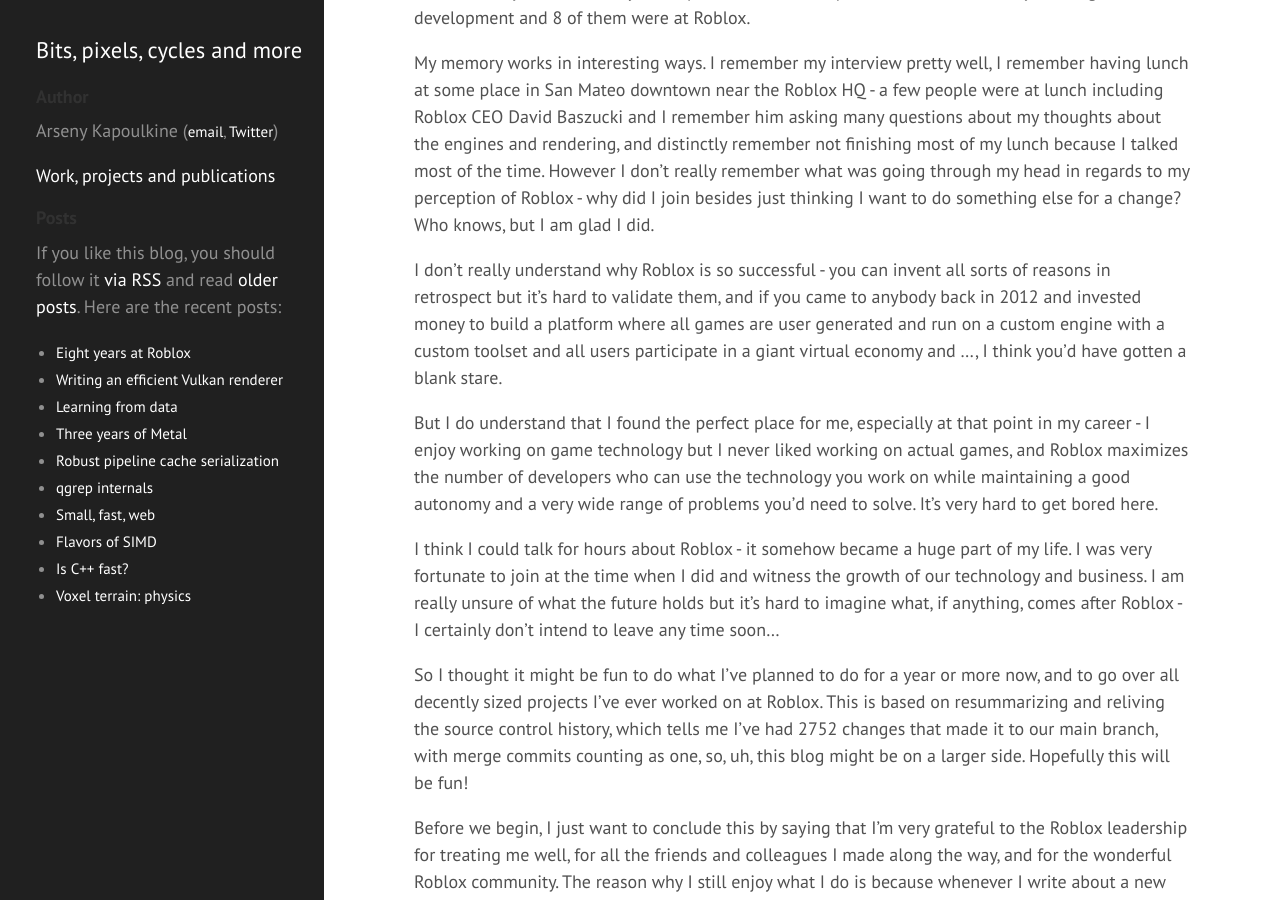
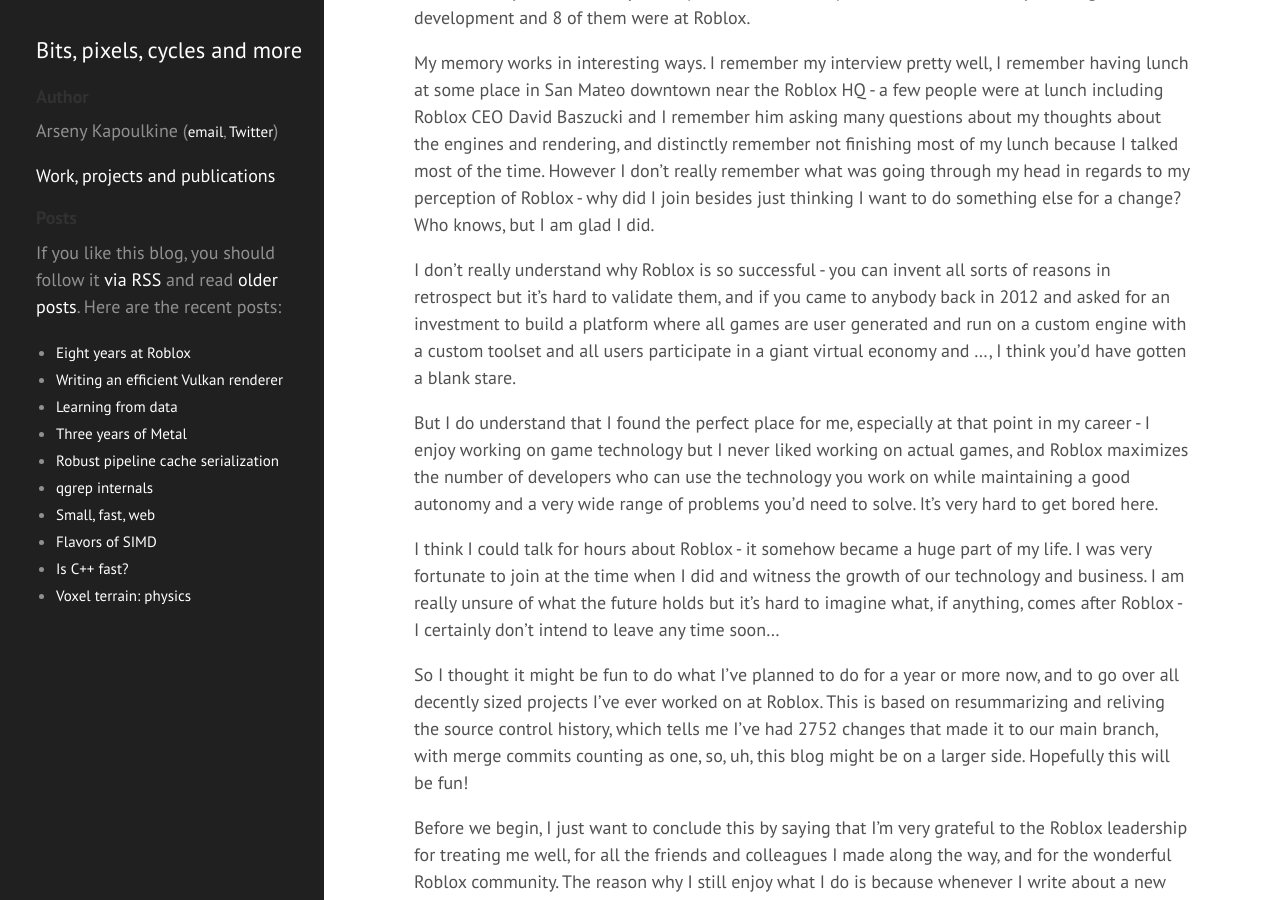
Before and after one commit to zeux/zeux.github.io, a Jekyll site: the page built from _posts/2020-08-02-eight-years-at-roblox.md, in a window 1280 px wide and 900 px high, scrolled down 428 px. Built offline with Jekyll 4.4.1, drawn with Linux system fonts in a browser that asks for light colours.

Commit message:
Minor wording fix

```diff
--- a/_posts/2020-08-02-eight-years-at-roblox.md
+++ b/_posts/2020-08-02-eight-years-at-roblox.md
@@ -10,7 +10,7 @@
 
 My memory works in interesting ways. I remember my interview pretty well, I remember having lunch at some place in San Mateo downtown near the Roblox HQ - a few people were at lunch including Roblox CEO David Baszucki and I remember him asking many questions about my thoughts about the engines and rendering, and distinctly remember not finishing most of my lunch because I talked most of the time. However I don't really remember what was going through my head in regards to my perception of Roblox - why did I join besides just thinking I want to do something else for a change? Who knows, but I am glad I did.
 
-I don't really understand why Roblox is so successful - you can invent all sorts of reasons in retrospect but it's hard to validate them, and if you came to anybody back in 2012 and invested money to build a platform where all games are user generated and run on a custom engine with a custom toolset and all users participate in a giant virtual economy and ..., I think you'd have gotten a blank stare.
+I don't really understand why Roblox is so successful - you can invent all sorts of reasons in retrospect but it's hard to validate them, and if you came to anybody back in 2012 and asked for an investment to build a platform where all games are user generated and run on a custom engine with a custom toolset and all users participate in a giant virtual economy and ..., I think you'd have gotten a blank stare.
 
 But I do understand that I found the perfect place for me, especially at that point in my career - I enjoy working on game technology but I never liked working on actual games, and Roblox maximizes the number of developers who can use the technology you work on while maintaining a good autonomy and a very wide range of problems you'd need to solve. It's very hard to get bored here.
 
```
